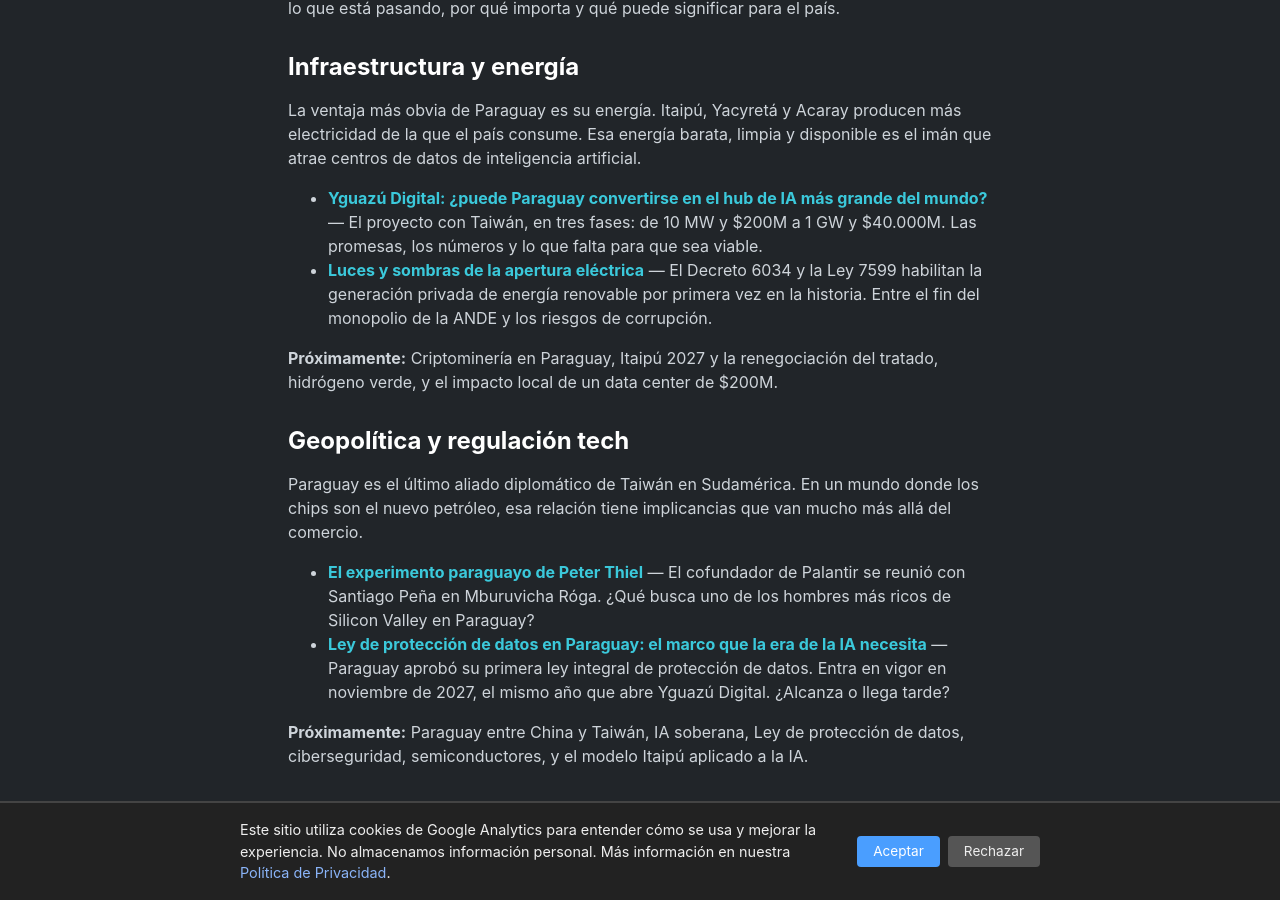
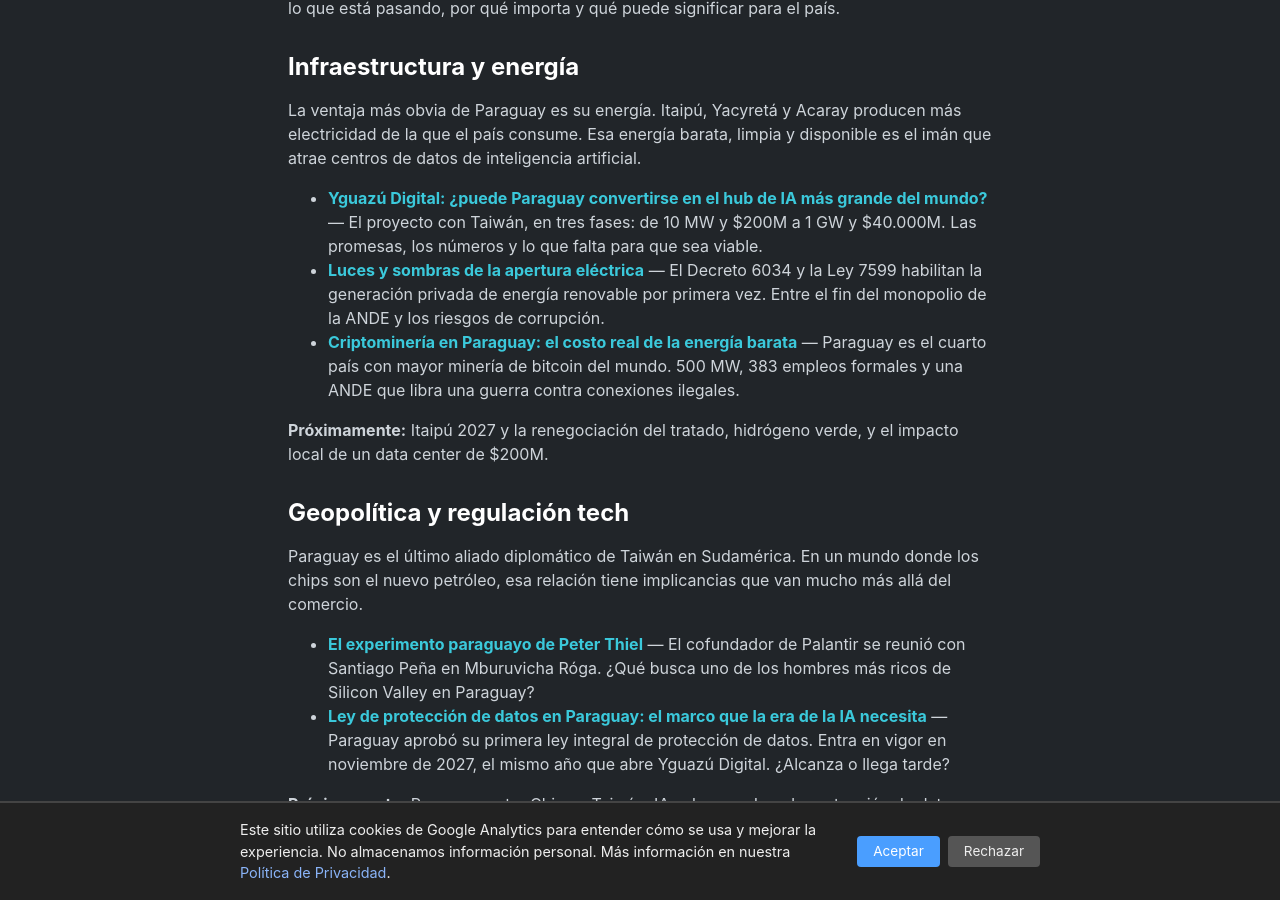
Before and after one commit to miravosqueinteresante/muchotexto.net, a Jekyll site: the page built from ia-en-paraguay.markdown, in a window 1280 px wide and 900 px high, scrolled down 495 px. Built offline with Jekyll 4.4.1, drawn with Linux system fonts in a browser that asks for light colours.

Commit message:
Actualizar pagina pilar y llms con articulo #3 (criptomineria)

```diff
--- a/ia-en-paraguay.markdown
+++ b/ia-en-paraguay.markdown
@@ -15,9 +15,10 @@
 La ventaja más obvia de Paraguay es su energía. Itaipú, Yacyretá y Acaray producen más electricidad de la que el país consume. Esa energía barata, limpia y disponible es el imán que atrae centros de datos de inteligencia artificial.
 
 - **[Yguazú Digital: ¿puede Paraguay convertirse en el hub de IA más grande del mundo?]({% post_url 2026-06-23-yguazu-digital-paraguay-hub-ia-mas-grande-del-mundo %})** — El proyecto con Taiwán, en tres fases: de 10 MW y $200M a 1 GW y $40.000M. Las promesas, los números y lo que falta para que sea viable.
-- **[Luces y sombras de la apertura eléctrica]({% post_url 2026-05-27-apertura-sector-electrico-privado-paraguay %})** — El Decreto 6034 y la Ley 7599 habilitan la generación privada de energía renovable por primera vez en la historia. Entre el fin del monopolio de la ANDE y los riesgos de corrupción.
+- **[Luces y sombras de la apertura eléctrica]({% post_url 2026-05-27-apertura-sector-electrico-privado-paraguay %})** — El Decreto 6034 y la Ley 7599 habilitan la generación privada de energía renovable por primera vez. Entre el fin del monopolio de la ANDE y los riesgos de corrupción.
+- **[Criptominería en Paraguay: el costo real de la energía barata]({% post_url 2026-07-07-criptomineria-paraguay-energia-barata %})** — Paraguay es el cuarto país con mayor minería de bitcoin del mundo. 500 MW, 383 empleos formales y una ANDE que libra una guerra contra conexiones ilegales.
 
-**Próximamente:** Criptominería en Paraguay, Itaipú 2027 y la renegociación del tratado, hidrógeno verde, y el impacto local de un data center de $200M.
+**Próximamente:** Itaipú 2027 y la renegociación del tratado, hidrógeno verde, y el impacto local de un data center de $200M.
 
 ## Geopolítica y regulación tech
 
--- a/llms.txt
+++ b/llms.txt
@@ -20,6 +20,7 @@
 ### Pilar 1: Infraestructura y energía
 - [Yguazú Digital: ¿puede Paraguay convertirse en el hub de IA más grande del mundo?](https://muchotexto.net/articulos/2026/06/23/yguazu-digital-paraguay-hub-ia-mas-grande-del-mundo/)
 - [Luces y sombras de la apertura eléctrica en Paraguay](https://muchotexto.net/articulos/2026/05/27/apertura-sector-electrico-privado-paraguay/)
+- [Criptominería en Paraguay: el costo real de la energía barata](https://muchotexto.net/articulos/2026/07/07/criptomineria-paraguay-energia-barata/)
 
 ### Pilar 2: Geopolítica y regulación tech
 - [El experimento paraguayo de Peter Thiel](https://muchotexto.net/articulos/2026/05/16/peter-thiel-paraguay-experimento/)
```
